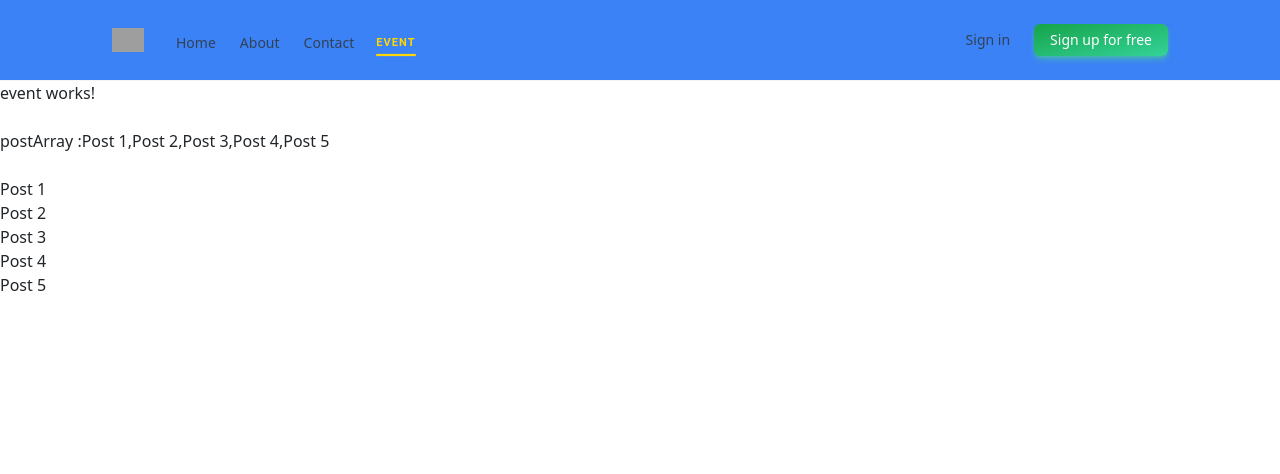
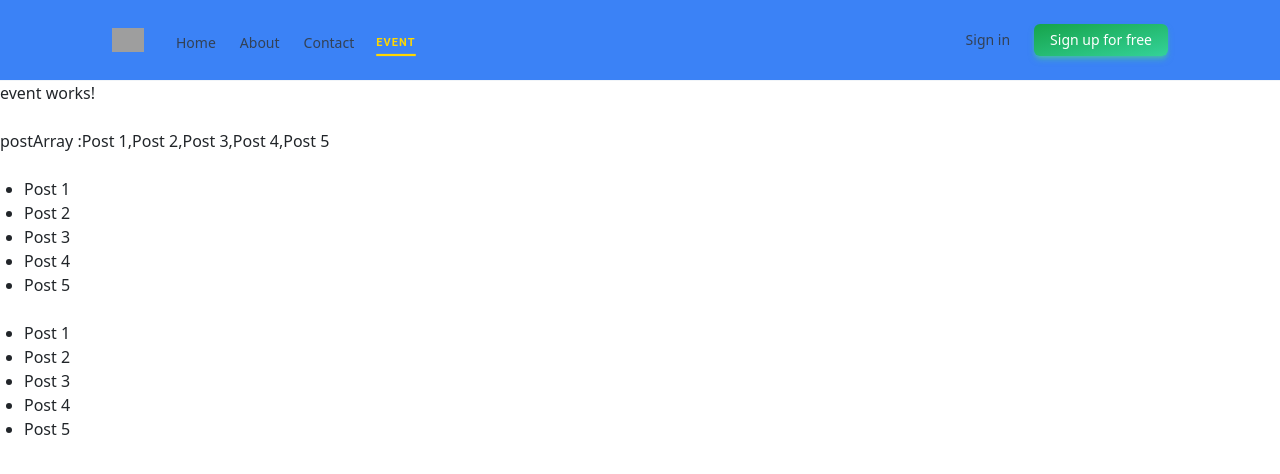
Before and after one commit to DushanMalind/Angular-Learning, an Angular app: page /event in a window 1280 px wide. Shown: the top 474 px of the page. Built offline with nearby package versions, Linux system fonts and the light colour scheme; grey boxes are pictures that could not be loaded.

Commit message:
NgFor usage ok

```diff
--- a/src/app/event/event.component.html
+++ b/src/app/event/event.component.html
@@ -7,10 +7,17 @@
 
 <br>
   <!--<li *ngFor="let post of postArray">{{ post }}</li>-->
-<ul>
+<ul class="list-disc pl-6">
   <li>{{ postArray[0] }}</li>
   <li>{{ postArray[1] }}</li>
   <li>{{ postArray[2] }}</li>
   <li>{{ postArray[3] }}</li>
   <li>{{ postArray[4] }}</li>
 </ul>
+
+<br>
+
+<!--NgFor usage-->
+<ul class="list-disc pl-6">
+  <li *ngFor="let post of postArray">{{ post }}</li>
+</ul>
--- a/src/app/event/event.component.ts
+++ b/src/app/event/event.component.ts
@@ -1,9 +1,12 @@
 import { Component } from '@angular/core';
+import {NgForOf} from "@angular/common";
 
 @Component({
   selector: 'app-event',
   standalone: true,
-  imports: [],
+  imports: [
+    NgForOf
+  ],
   templateUrl: './event.component.html',
   styleUrl: './event.component.css'
 })
```
